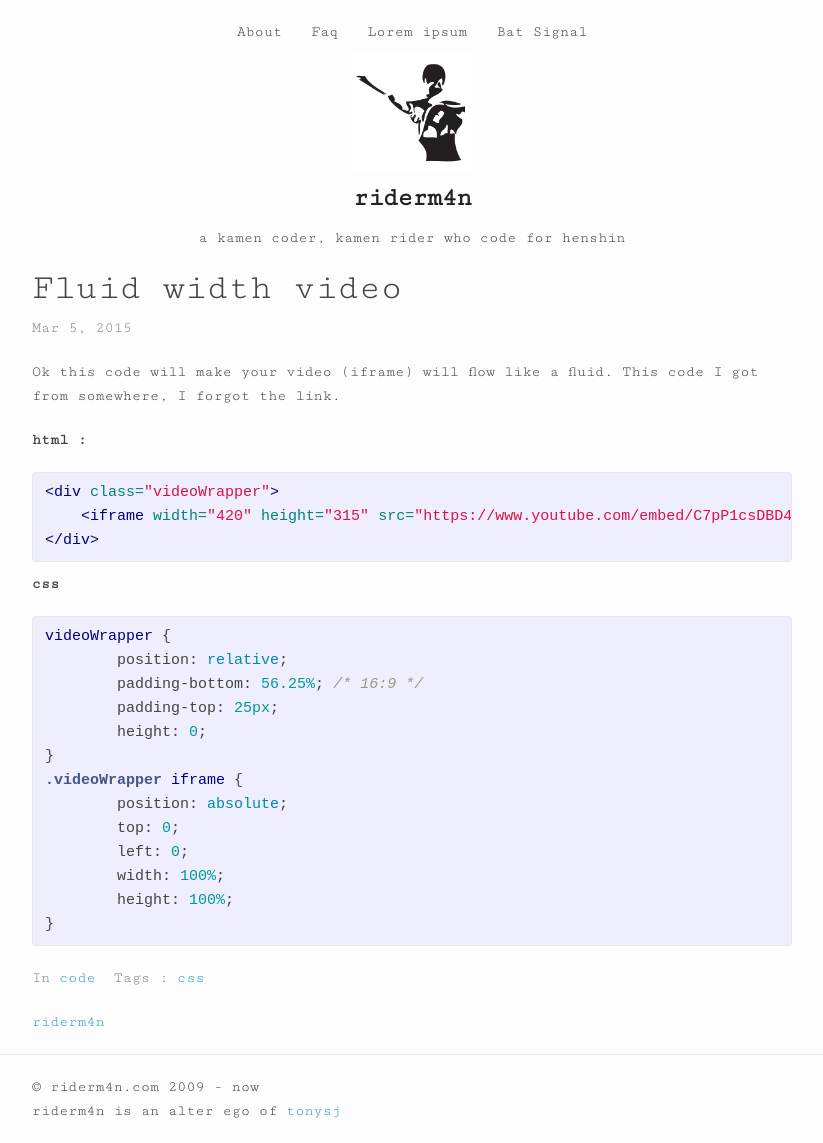
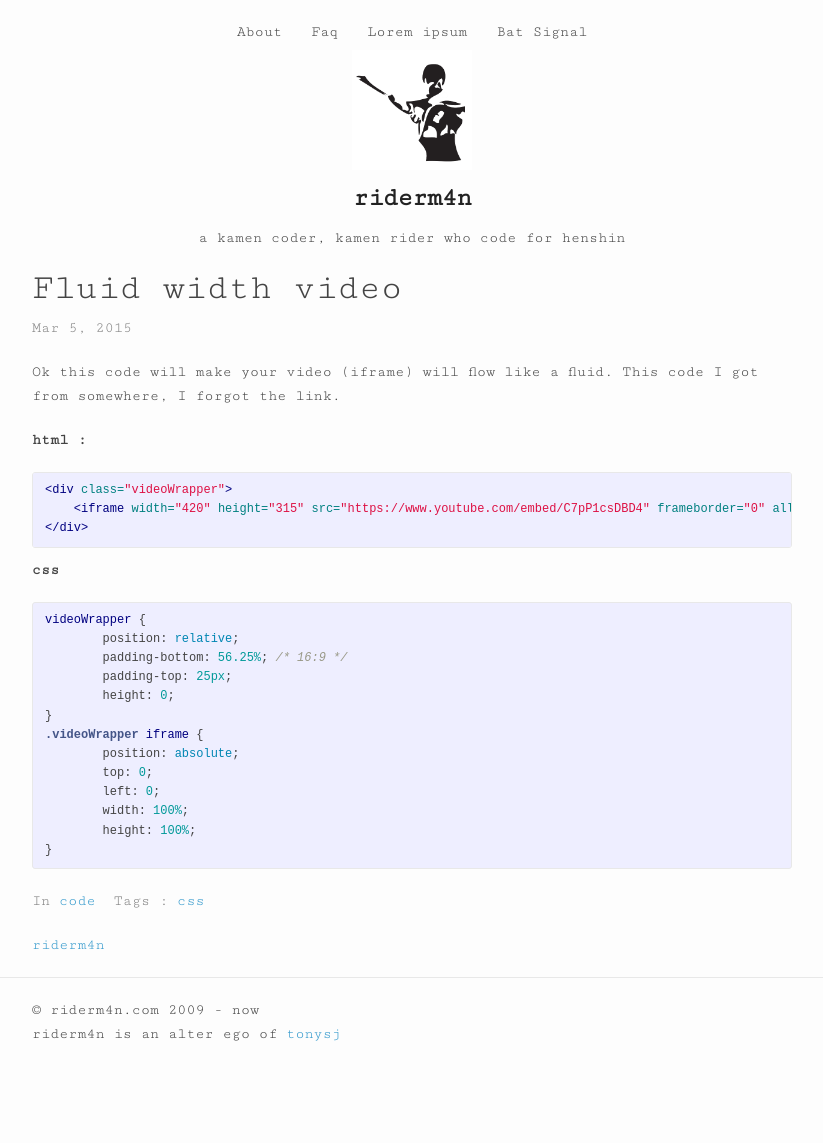
Before and after one commit to riderm4n/riderm4n.github.io, a Jekyll site: the page built from _posts/2015-03-05-fluid-width-video.md, in a window 1280 px wide. Shown: the whole page, without its empty margins (228-1051 px from the left). Built offline with Jekyll 4.4.1, drawn with Linux system fonts in a browser that asks for light colours; nearby versions of some CDN libraries; after the commit the page ends 1066 px from its top, so only the background shows below that.

Commit message:
edit font size <pre>

```diff
--- a/_sass/_base.scss
+++ b/_sass/_base.scss
@@ -127,7 +127,7 @@ blockquote {
  */
 pre,
 code {
-    font-size: 15px;
+    font-size: 12px;
     border: 1px solid $grey-color-light;
     border-radius: 3px;
     background-color: #eef;
```
